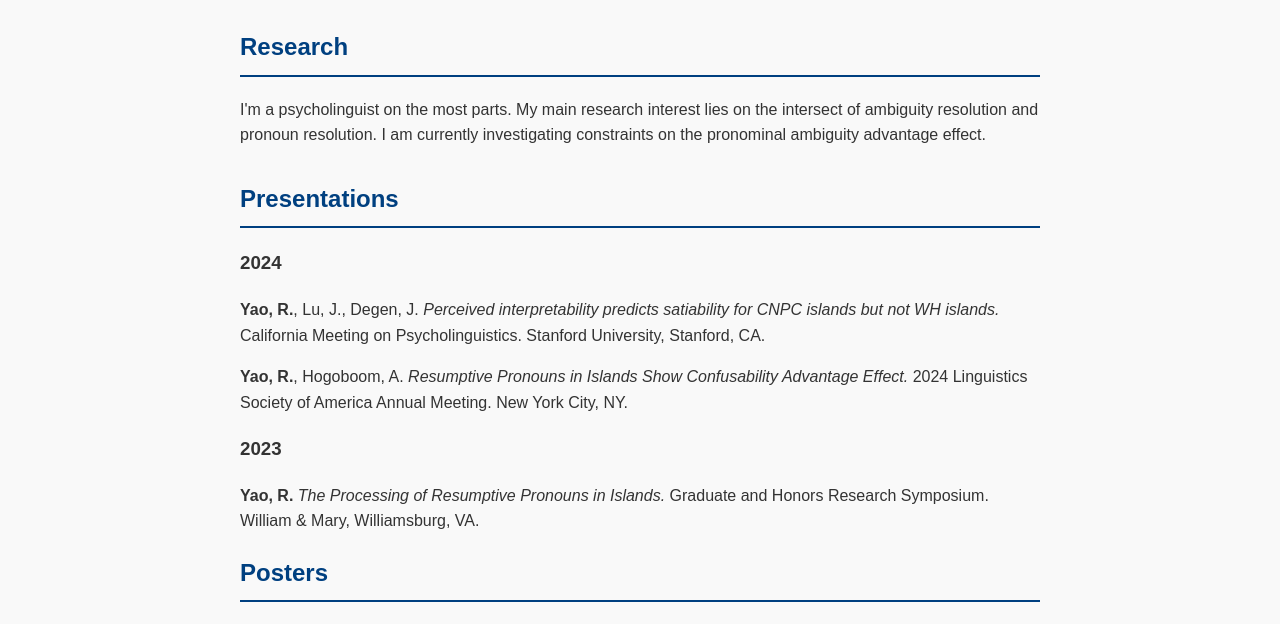
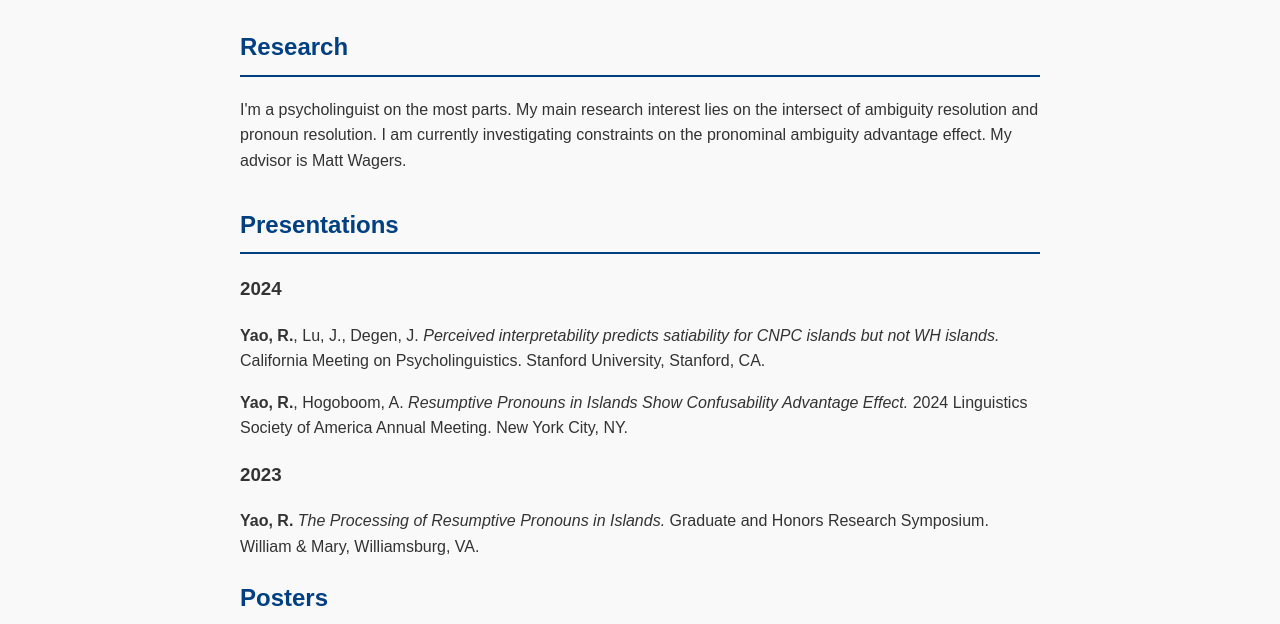
Before and after one commit to Ruoqing-Yao/Ruoqing-Yao, a plain HTML site: page index.html in a window 1280 px wide. Shown: the part 476-1100 px from the top of the page. Drawn offline with Linux system fonts and the light colour scheme.

Commit message:
second commit

```diff
--- a/index.html
+++ b/index.html
@@ -130,6 +130,7 @@
       <h2>Research</h2>
       <p>
         I'm a psycholinguist on the most parts. My main research interest lies on the intersect of ambiguity resolution and pronoun resolution. I am currently investigating constraints on the pronominal ambiguity advantage effect.
+        My advisor is Matt Wagers.
       </p>
     </section>
 
```
Also changed, not shown: 1 other file.
